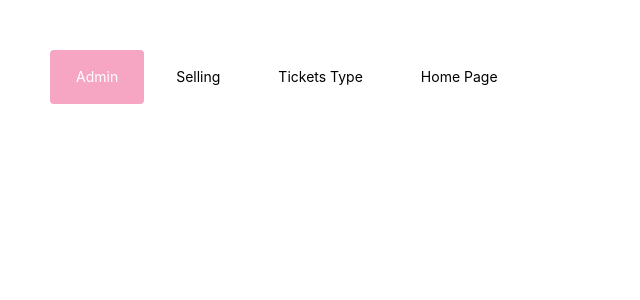
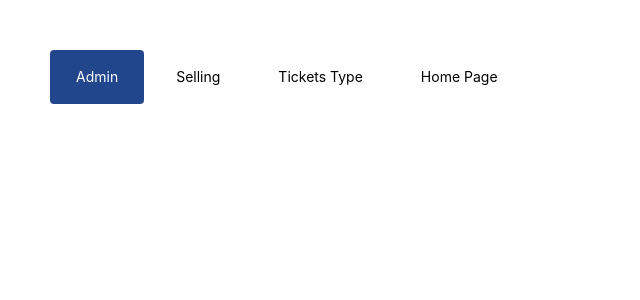
Before and after one commit to FreeCaribou/ManiTickets, a Next.js app in the folder manifiesta-tickets/: page /admin in a window 1280 px wide. Shown: the top 300 px of the page, without its empty margins (0-640 px from the left). Built offline with nearby package versions, Linux system fonts and the light colour scheme; no server answers.

Commit message:
change color theme

```diff
--- a/manifiesta-tickets/shared/components/shared-components/tickets-choice-basket.tsx
+++ b/manifiesta-tickets/shared/components/shared-components/tickets-choice-basket.tsx
@@ -19,7 +19,7 @@ export function TicketsChoiceBasket(props: { ticketsType: ITicketTypeBasket[] })
                 </Card.Section>
                 <Group justify="space-between" mt="md" mb="xs">
                     <Text>{tt.label}</Text>
-                    <Badge color="pink">{tt.price}&#x20AC;</Badge>
+                    <Badge color="colorSecondary">{tt.price}&#x20AC;</Badge>
                 </Group>
                 <Text size="sm" c="dimmed">
                     Here will come the ticket's description if present
--- a/manifiesta-tickets/theme.ts
+++ b/manifiesta-tickets/theme.ts
@@ -2,32 +2,31 @@
 
 import { createTheme, MantineColorsTuple } from '@mantine/core';
 
-// Real primary is 2 #fdd3e2
+
 const colorPrimary: MantineColorsTuple = [
-    '#ffe9f3',
-    '#fdd3e2',
-    '#f6a5c2',
-    '#f0749f',
-    '#eb4a82',
-    '#e83170',
-    '#e82367',
-    '#ce1557',
-    '#b90a4d',
-    '#a30041'
+    '#21468b',
+    '#21468b',
+    '#21468b',
+    '#21468b',
+    '#21468b',
+    '#21468b',
+    '#21468b',
+    '#21468b',
+    '#21468b',
+    '#21468b'
 ];
 
-// Real secondary is 8 #43a347
 const colorSecondary: MantineColorsTuple = [
-    '#ecfaee',
-    '#ddf2de',
-    '#bae2bc',
-    '#93d296',
-    '#74c577',
-    '#5fbc62',
-    '#53b857',
-    '#43a347',
-    '#39903d',
-    '#2b7d31'
+    '#ff9a00',
+    '#ff9a00',
+    '#ff9a00',
+    '#ff9a00',
+    '#ff9a00',
+    '#ff9a00',
+    '#ff9a00',
+    '#ff9a00',
+    '#ff9a00',
+    '#ff9a00'
 ];
 
 export const theme = createTheme({
@@ -36,5 +35,4 @@ export const theme = createTheme({
         colorSecondary,
     },
     primaryColor: 'colorPrimary',
-    primaryShade: 2,
 });
```
